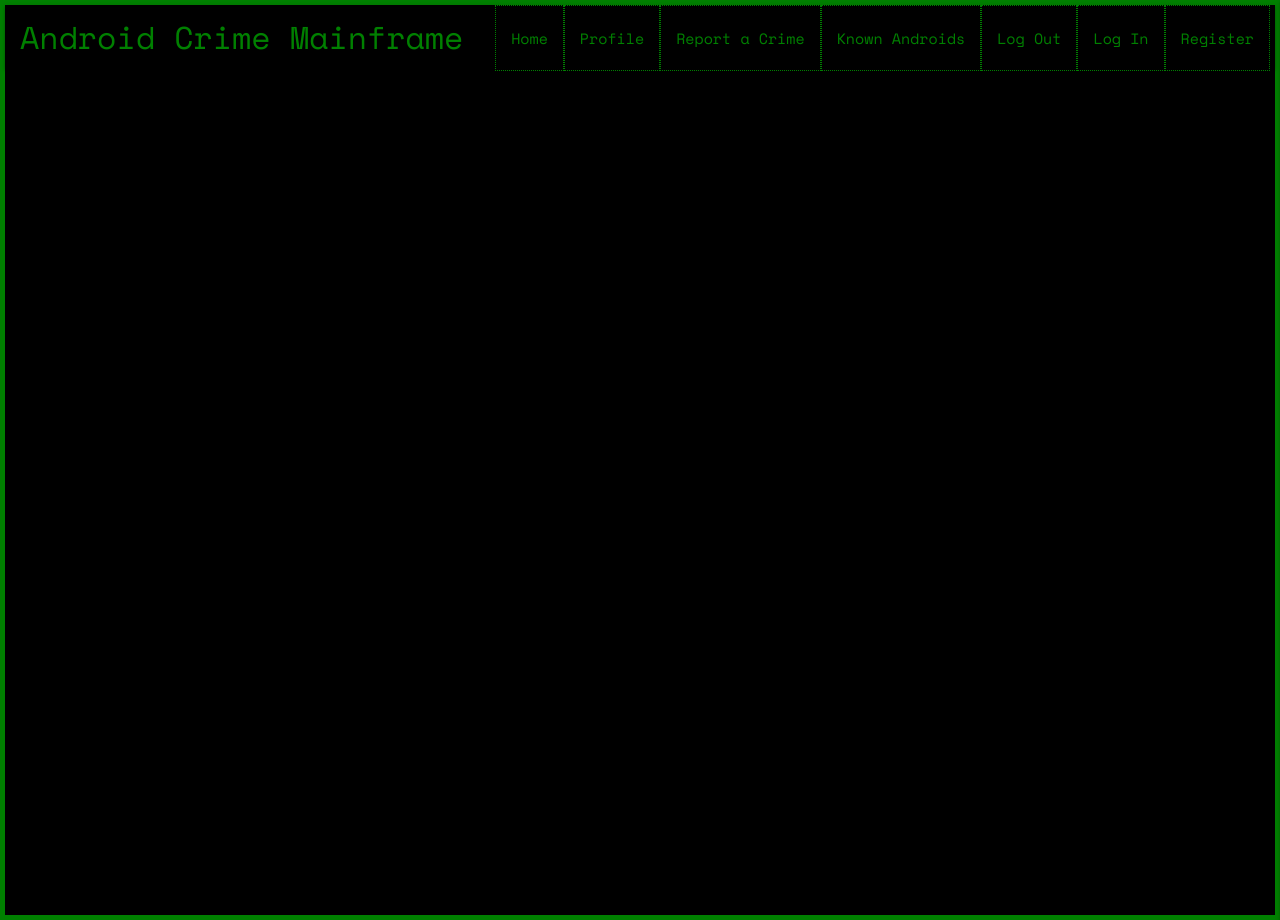
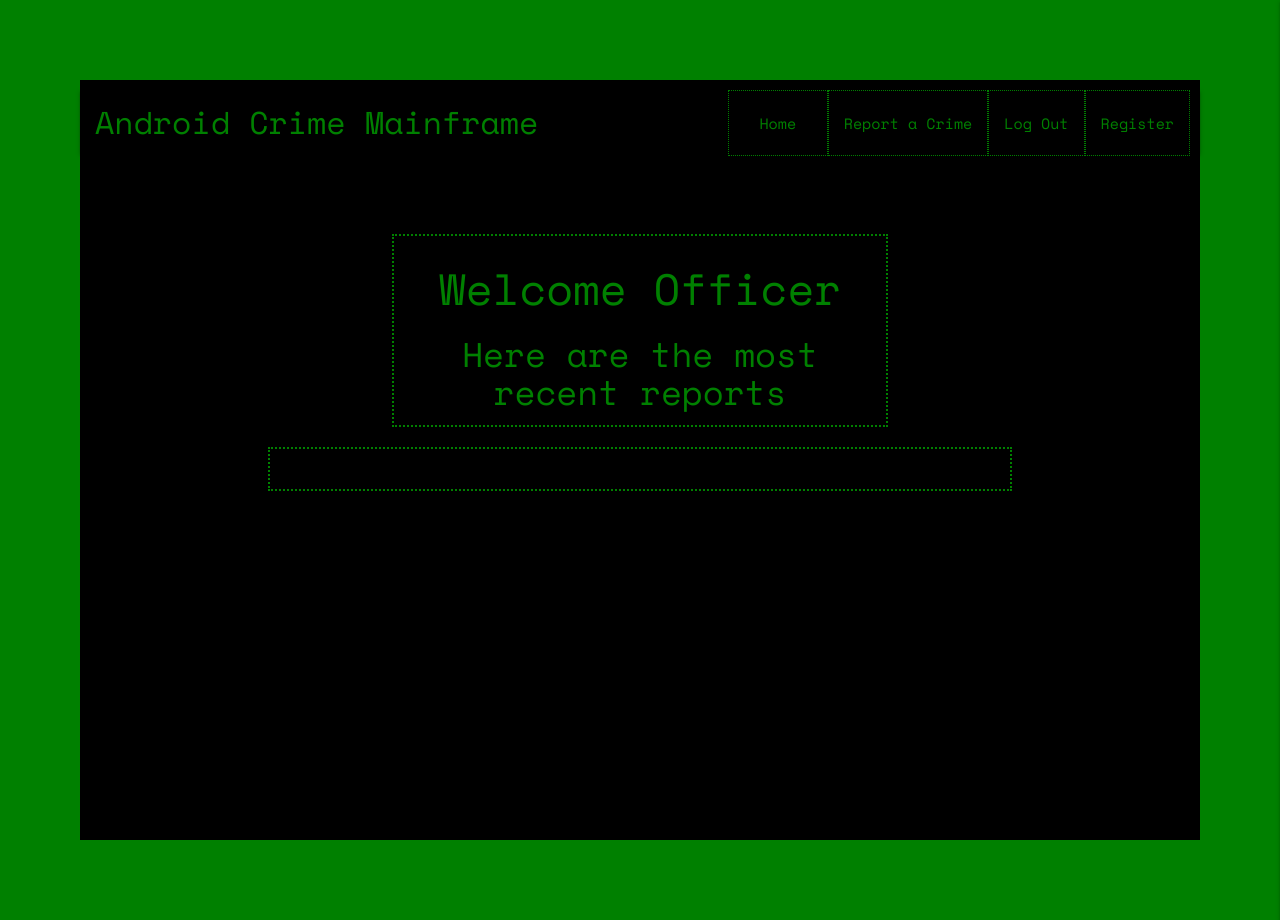
Before and after one commit to Hunnser86/android-crime-reporting-app, a Flask app: page / in a window 1280 px wide. Run offline with Flask 2, Linux system fonts and the light colour scheme; data that the repository does not hold is empty; some libraries are stand-ins or nearby versions.

Commit message:
ported over authentication from task manager walkthrough for login/out/register and created home page

```diff
--- a/app.py
+++ b/app.py
@@ -20,11 +20,22 @@ app.secret_key = os.environ.get("SECRET_KEY")
 mongo = PyMongo(app)
 
 
+@app.route("/home")
+def go_home():
+    return render_template("home.html")
+
+
 @app.route("/")
 @app.route("/get_reports")
 def get_reports():
     reports = mongo.db.reports.find()
     return render_template("reports.html", reports=reports)
+
+
+"""
+Functionality for registering.  Taken from the task manager walkthrough project
+
+"""
 
 
 @app.route("/register", methods=["GET", "POST"])
@@ -35,7 +46,8 @@ def register():
             {"username": request.form.get("username").lower()})
 
         if existing_user:
-            flash("Username already exists. Do not attempt to user another officer's credentials!")
+            flash(
+            "Username already exists. Do not attempt to user another officer's credentials!")
             return redirect(url_for("register"))
 
         register = {
@@ -51,6 +63,53 @@ def register():
     return render_template("register.html")
 
 
+"""
+Functonality for login. Taken from the task manager walkthrough project
+"""
+
+
+@app.route("/login", methods=["GET", "POST"])
+def login():
+    if request.method == "POST":
+        # check if username exists in db
+        existing_user = mongo.db.users.find_one(
+            {"username": request.form.get("username").lower()})
+
+        if existing_user:
+            # ensure hashed password matches user input
+            if check_password_hash(
+                    existing_user["password"], request.form.get("password")):
+                session["user"] = request.form.get("username").lower()
+                flash("Welcome, {}".format(
+                            request.form.get("username")))
+                return redirect(url_for(
+                            "profile", username=session["user"]))
+            else:
+                # invalid password match
+                flash("Incorrect Username and/or Password")
+                return redirect(url_for("login"))
+
+        else:
+            # username doesn't exist
+            flash("Incorrect Username and/or Password")
+            return redirect(url_for("login"))
+
+    return render_template("login.html")
+
+
+"""
+Functonality for logout. Taken from the task manager walkthrough project
+"""
+
+
+@app.route("/logout")
+def logout():
+    # remove user from session cookie
+    flash("You have been logged out")
+    session.pop("user")
+    return redirect(url_for("login"))
+
+
 if __name__ == "__main__":
     app.run(host=os.environ.get("IP"),
             port=int(os.environ.get("PORT")),
--- a/static/css/style.css
+++ b/static/css/style.css
@@ -2,13 +2,15 @@
 body {
     background-color: black;
     font-family: 'Space Mono', monospace;
-    border: solid 5px green;
+    border: solid 80px green;
     height: 100vh;
+
 }
 
 .nav {
     background-color: black;
-    margin-bottom: 100px;
+    margin-bottom: 40px;
+    margin-top: 10px;
 }
 
 nav .brand-logo {
@@ -20,7 +22,7 @@ nav .brand-logo {
 }
 
 nav ul {
-    margin-right: 5px;
+    margin-right: 10px;
 
 }
 
@@ -38,6 +40,13 @@ ul li a:hover {
     color: green;
 }
 
+.home{
+    width: 100px;
+    display: flex;
+    justify-content: center;
+    align-items: center;
+}
+
 .sidenav {
     background-color: green;
     color: black;
@@ -51,11 +60,17 @@ ul li a:hover {
     line-height: 2;
 }
 
+/*Home page*/
+
+.report-heading{
+    text-decoration: underline dotted 2px green;
+}
+
 
 /*Registration page*/
 
 .welcome-div {
-    margin-top: 60px;
+    margin-top: 20px;
     border: dotted 2px green;
 }
 
@@ -76,6 +91,7 @@ h4 {
 .card-panel {
     background-color: black;
     border: dotted 2px green;
+    padding: 50px;
 }
 
 .input-field.col .prefix~label,
@@ -87,10 +103,35 @@ h4 {
 .btn-large {
     color: green;
     background-color: black;
-    border: solid 2px green;
+    border: dotted 2px green;
+    margin: 10px;
 }
 
 .btn-large:hover {
     color: black;
     background-color: green;
 }
+
+.reg-link{
+    color: green;
+}
+
+.reg-link:hover{
+    border: dotted 2px green;
+}
+
+
+
+
+/*Report page*/
+
+.report-box{
+    border: dotted 2px green;
+    padding: 20px;
+}
+
+.reports{
+
+    color: green;
+    padding: 20px;
+}
--- a/templates/base.html
+++ b/templates/base.html
@@ -26,15 +26,12 @@
         <!--Top Navbar-->
         <nav class="nav-extended nav">
             <div class="nav-wrapper">
-                <a href="{{ url_for('get_reports') }}" class="brand-logo ">Android Crime Mainframe</a>
+                <a href="{{ url_for('go_home') }}" class="brand-logo ">Android Crime Mainframe</a>
                 <a href="#" data-target="mobile-demo" class="sidenav-trigger right"><i class="fas fa-bars"></i></a>
                 <ul class="right hide-on-med-and-down">
-                    <li><a href="{{ url_for('get_reports') }}">Home</a></li>
-                    <li><a href="#">Profile</a></li>
+                    <li><a href="{{ url_for('go_home') }}" class="home">Home</a></li>
                     <li><a href="#">Report a Crime</a></li>
-                    <li><a href="#">Known Androids</a></li>
-                    <li><a href="#">Log Out</a></li>
-                    <li><a href="#">Log In</a></li>
+                    <li><a href="{{ url_for('logout') }}">Log Out</a></li>
                     <li><a href="{{ url_for('register') }}">Register</a></li>
 
                 </ul>
@@ -44,12 +41,9 @@
         <!--Mobile sidebar-->
         <ul class="sidenav" id="mobile-demo">
             <li><h4 class="center-align mobile-li">Report Manager</h4></li>
-            <li><a href="{{ url_for('get_reports') }}">Home</a></li>
-            <li><a href="#">Profile</a></li>
-            <li><a href="#">Report a Crime</a></li>
-            <li><a href="#">Known Androids</a></li>
-            <li><a href="#">Log Out</a></li>
-            <li><a href="#">Log In</a></li>
+            <li><a href="{{ url_for('go_home') }}" class="home">Home</a></li>
+            <li><a href="{{ url_for('get_reports') }}">Report a Crime</a></li>
+            <li><a href="{{ url_for('logout') }}">Log Out</a></li>
             <li><a href="{{ url_for('register') }}">Register</a></li>
         </ul>
 
@@ -68,6 +62,7 @@
         {% endwith %}
     </section>
 
+
     <main class="container reports">
         {% block content %}
 
--- a/templates/register.html
+++ b/templates/register.html
@@ -3,7 +3,6 @@
 
 <div class="row">
     <div class="col s12 m8 offset-m2 welcome-div">
-        <h3 class="center-align">Welcome Officer</h3>
         <h4 class="center-align">Please Register Your Account</h4>
     </div>
 </div>
--- a/templates/reports.html
+++ b/templates/reports.html
@@ -1,12 +1,23 @@
 {% extends "base.html" %}
 {% block content %}
 
+<div class="row">
+    <div class="col s12 m8 offset-m2 welcome-div">
+        <h3 class="center-align">Welcome Officer</h3>
+        <h4 class="center-align">Here are the most recent reports</h4>
+    </div>
+</div>
 
+<div class="row report-box">
     {% for report in reports %}
-        {{ report.report_name }}<br>
-        {{ report.crime_name }}<br>
-        {{ report.report_description }}<br>
-        {{ report.crime_status }}<br>
+    <h6 class="report-heading">{{ report.report_name }}</h6>
+    <p>Crime Category: {{ report.crime_name }}</p>
+    <p>Crime Status: {{ report.crime_status }}</p>
+    <p>Report Description: </p>{{ report.report_description }} <br>
+
     {% endfor %}
+</div>
+
+
 
 {% endblock %}
```
Also changed, not shown: templates/home.html (added, +55 -0 lines).
